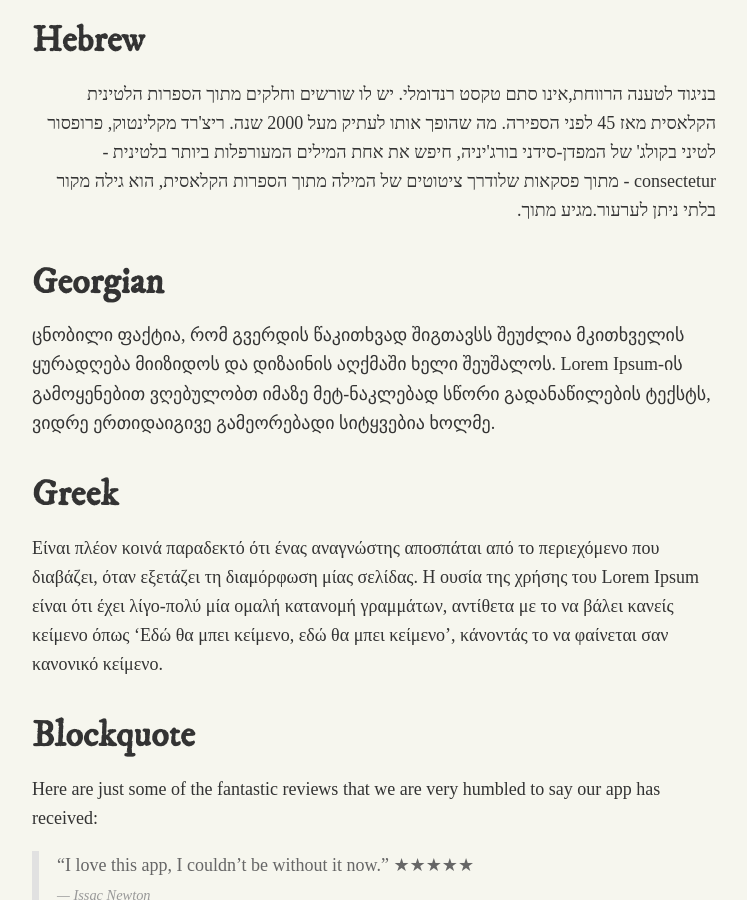
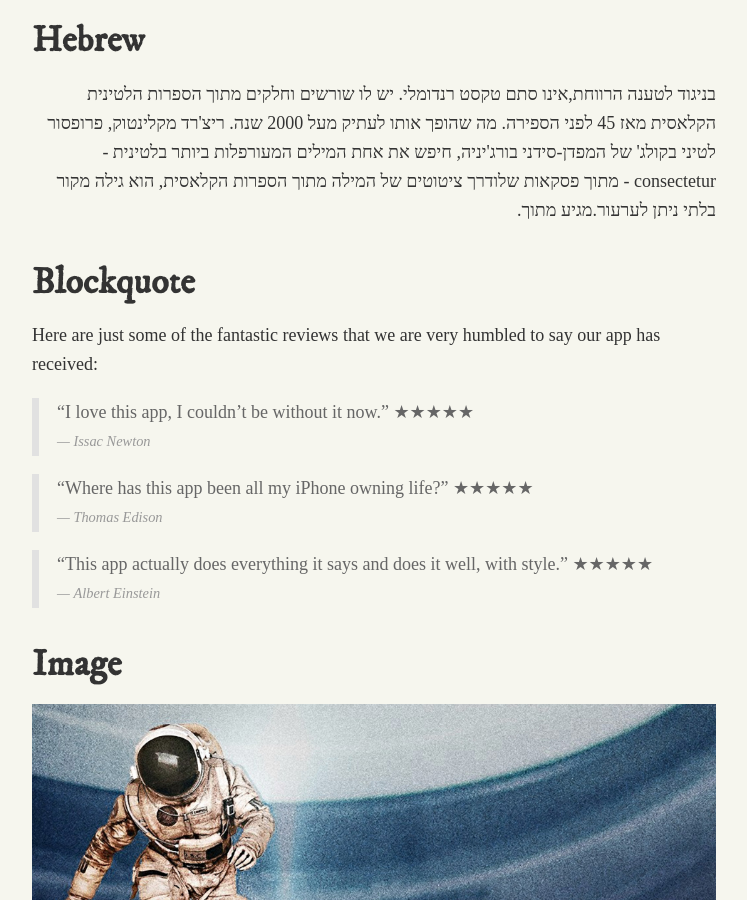
Before and after one commit to kentliau/kentliau.github.io, a Jekyll site: the page built from src/_posts/1993-05-26-a-humble-writing-syntax-and-feature-references.markdown, in a window 1280 px wide and 900 px high, scrolled down 3102 px. Shown: the whole window, without its empty margins (266-1013 px from the left). Built offline with Jekyll 4.4.1, drawn with Linux system fonts in a browser that asks for light colours; nearby versions of some CDN libraries; some web fonts are replaced; Markdown is read by kramdown in place of the engine named in the settings.

Commit message:
Update 1993-05-26-a-humble-writing-syntax-and-feature-references.markdown

```diff
--- a/src/_posts/1993-05-26-a-humble-writing-syntax-and-feature-references.markdown
+++ b/src/_posts/1993-05-26-a-humble-writing-syntax-and-feature-references.markdown
@@ -59,15 +59,6 @@ Jest dostępnych wiele różnych wersji ale większość zmieniła się pod wpł
 <p class="rtl">
 בניגוד לטענה הרווחת,אינו סתם טקסט רנדומלי. יש לו שורשים וחלקים מתוך הספרות הלטינית הקלאסית מאז 45 לפני הספירה. מה שהופך אותו לעתיק מעל 2000 שנה. ריצ'רד מקלינטוק, פרופסור לטיני בקולג' של המפדן-סידני בורג'יניה, חיפש את אחת המילים המעורפלות ביותר בלטינית - consectetur - מתוך פסקאות שלודרך ציטוטים של המילה מתוך הספרות הקלאסית, הוא גילה מקור בלתי ניתן לערעור.מגיע מתוך.
 </p>
-
-### Georgian
-
-ცნობილი ფაქტია, რომ გვერდის წაკითხვად შიგთავსს შეუძლია მკითხველის ყურადღება მიიზიდოს და დიზაინის აღქმაში ხელი შეუშალოს. Lorem Ipsum-ის გამოყენებით ვღებულობთ იმაზე მეტ-ნაკლებად სწორი გადანაწილების ტექსტს, ვიდრე ერთიდაიგივე გამეორებადი სიტყვებია ხოლმე.
-
-### Greek
-
-Είναι πλέον κοινά παραδεκτό ότι ένας αναγνώστης αποσπάται από το περιεχόμενο που διαβάζει, όταν εξετάζει τη διαμόρφωση μίας σελίδας. Η ουσία της χρήσης του Lorem Ipsum είναι ότι έχει λίγο-πολύ μία ομαλή κατανομή γραμμάτων, αντίθετα με το να βάλει κανείς κείμενο όπως 'Εδώ θα μπει κείμενο, εδώ θα μπει κείμενο', κάνοντάς το να φαίνεται σαν κανονικό κείμενο.
-
 
 
 ### Blockquote
```
